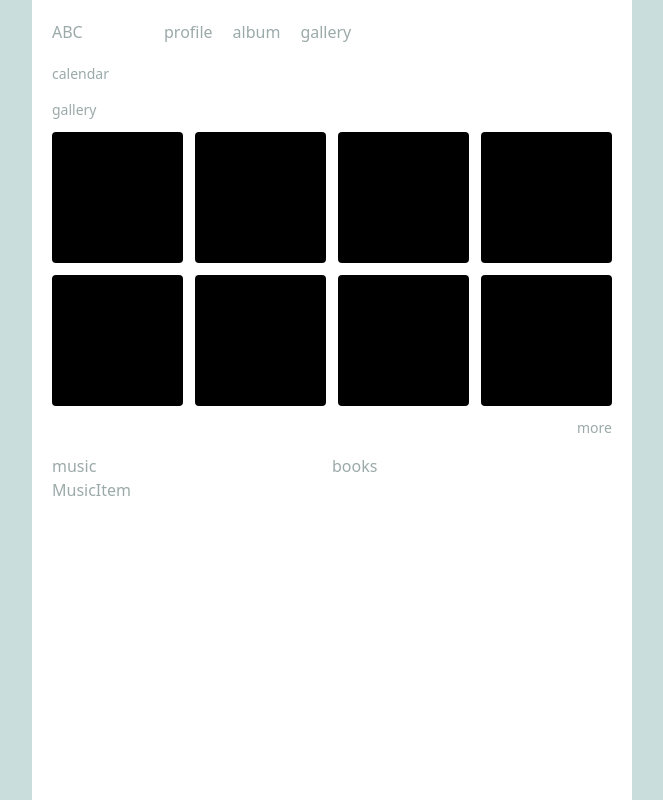
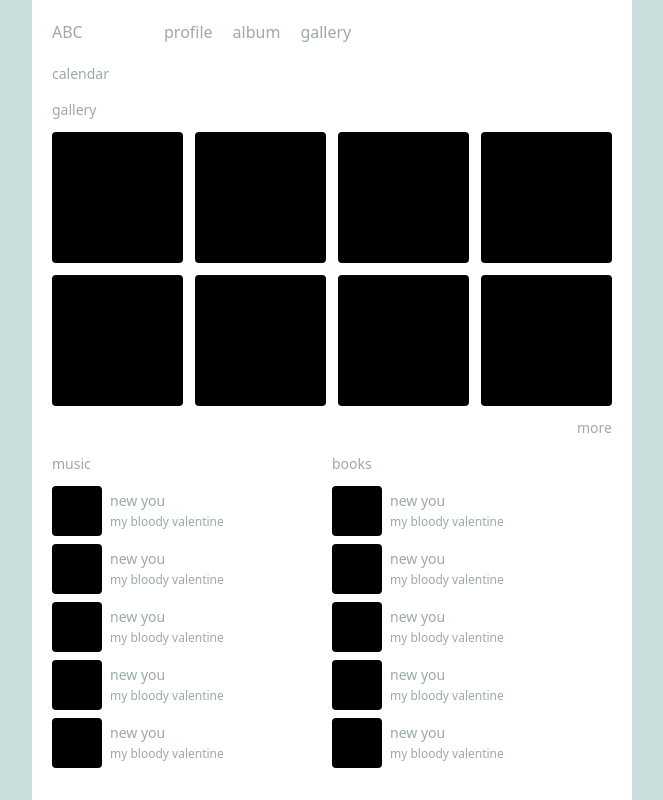
Before and after one commit to YOON3N4M/hanroro, a Next.js app: page / in a window 1280 px wide. Shown: the whole page, without its empty margins (308-971 px from the left). Built offline with nearby package versions, Linux system fonts and the light colour scheme.

Commit message:
feat: Recommend

```diff
--- a/src/containers/main/Recommend/MusicItem.tsx
+++ b/src/containers/main/Recommend/MusicItem.tsx
@@ -1,13 +1,39 @@
+"use client";
+
 import { Music } from "@/data/music";
+import YouTube from "react-youtube";
 
 interface MusicItemProps {
   music: Music;
 }
 
 function MusicItem(props: MusicItemProps) {
-  const {} = props;
+  const { music } = props;
+  const { name, artist } = music;
 
-  return <div>MusicItem</div>;
+  return (
+    <div className="flex gap-xs items-center">
+      <div className="rounded-md overflow-hidden size-[50px] bg-black">
+        {/* <YouTube
+          videoId="VpoOjoiYcWY?si=2i1ekpYOUSkyB5Lm"
+          opts={{
+            width: "50px",
+            height: "50px",
+            playerVars: {
+              modestbranding: 1,
+              controls: 0,
+              showinfo: 0,
+              fs: 0,
+            },
+          }}
+        /> */}
+      </div>
+      <div>
+        <h2>{name}</h2>
+        <span className="text-xs">{artist}</span>
+      </div>
+    </div>
+  );
 }
 
 export default MusicItem;
--- a/src/containers/main/Recommend/index.tsx
+++ b/src/containers/main/Recommend/index.tsx
@@ -7,17 +7,22 @@ function Recommend(props: RecommendProps) {
   const {} = props;
 
   return (
-    <div className="flex">
+    <div className="flex text-sm">
       <div className="basis-1/2">
         <h2>music</h2>
-        <div>
-          {RECOMMEND_MUSIC_LIST.map((music) => (
+        <div className="mt-sm flex flex-col gap-xs">
+          {RECOMMEND_MUSIC_LIST.slice(0, 5).map((music) => (
             <MusicItem key={music.id} music={music} />
           ))}
         </div>
       </div>
       <div className="basis-1/2">
         <h2>books</h2>
+        <div className="mt-sm flex flex-col gap-xs">
+          {RECOMMEND_MUSIC_LIST.slice(0, 5).map((music) => (
+            <MusicItem key={music.id} music={music} />
+          ))}
+        </div>
       </div>
     </div>
   );
--- a/src/data/music.ts
+++ b/src/data/music.ts
@@ -12,6 +12,36 @@ export const RECOMMEND_MUSIC_LIST: Music[] = [
     artist: "my bloody valentine",
     url: "https://youtu.be/VpoOjoiYcWY?si=2i1ekpYOUSkyB5Lm",
   },
+  {
+    id: 1,
+    name: "new you",
+    artist: "my bloody valentine",
+    url: "https://youtu.be/VpoOjoiYcWY?si=2i1ekpYOUSkyB5Lm",
+  },
+  {
+    id: 2,
+    name: "new you",
+    artist: "my bloody valentine",
+    url: "https://youtu.be/VpoOjoiYcWY?si=2i1ekpYOUSkyB5Lm",
+  },
+  {
+    id: 3,
+    name: "new you",
+    artist: "my bloody valentine",
+    url: "https://youtu.be/VpoOjoiYcWY?si=2i1ekpYOUSkyB5Lm",
+  },
+  {
+    id: 4,
+    name: "new you",
+    artist: "my bloody valentine",
+    url: "https://youtu.be/VpoOjoiYcWY?si=2i1ekpYOUSkyB5Lm",
+  },
+  {
+    id: 5,
+    name: "new you",
+    artist: "my bloody valentine",
+    url: "https://youtu.be/VpoOjoiYcWY?si=2i1ekpYOUSkyB5Lm",
+  },
   //   {
   //     id: 1,
   //     name: "new you",
```
Also changed, not shown: package.json (+5 -4 lines), 1 other file (tests, documents, lock files or other folders).
